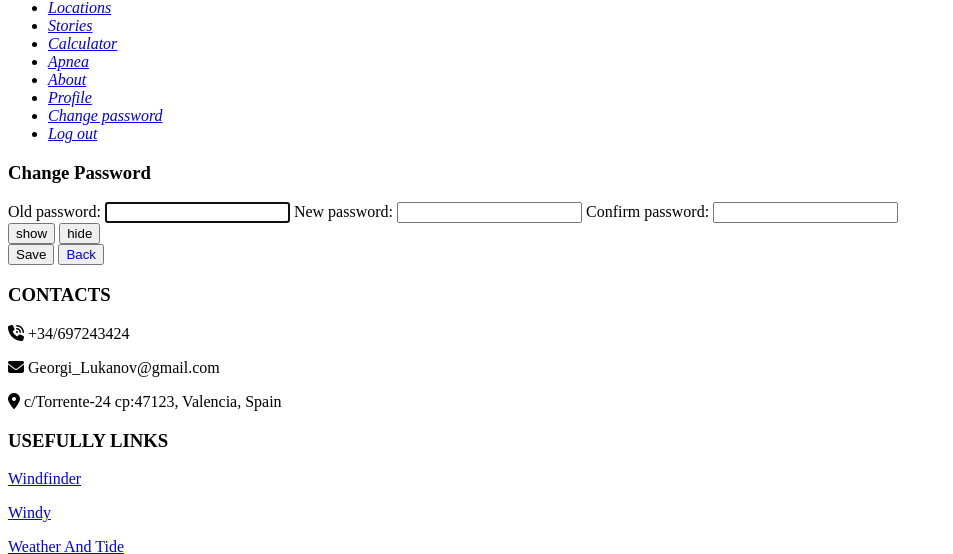
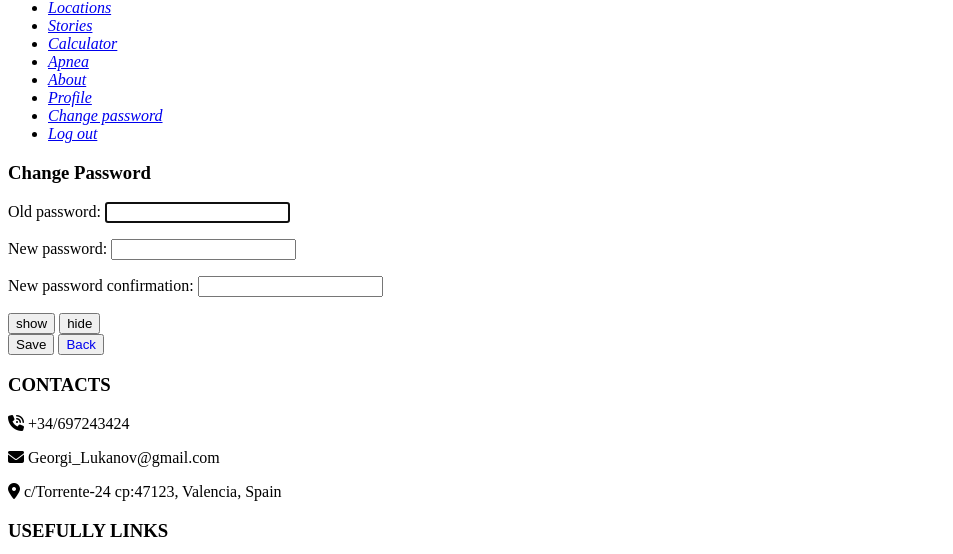
Before and after one commit to GeorgiLukanov87/spearfishing_app, a Django app: page /accounts/change-password/ in a window 1280 px wide. Shown: the part 401-955 px from the top of the page, without its empty margins (0-953 px from the left). Run offline with Django 4.2, Linux system fonts and the light colour scheme; a user stored in the database is signed in; data comes from the database, SQL or seed files in the repository; both versions use the stored data as it was after the commit; some libraries are stand-ins or nearby versions.

Commit message:
error msg show

```diff
--- a/spearfishing_app/accounts/forms.py
+++ b/spearfishing_app/accounts/forms.py
@@ -16,9 +16,6 @@ class UserCreateForm(auth_forms.UserCreationForm):
         super().__init__(*args, **kwargs)
         self.fields['password1'].widget.attrs['placeholder'] = 'Enter Password...'
         self.fields['password2'].widget.attrs['placeholder'] = 'Repeat Password...'
-
-        # self.fields['password1'].widget.attrs['id'] = 'pass1-toggle'
-        # self.fields['password2'].widget.attrs['id'] = 'pass2-toggle'
 
     class Meta:
         model = UserModel
--- a/spearfishing_app/accounts/views.py
+++ b/spearfishing_app/accounts/views.py
@@ -1,3 +1,4 @@
+from django.contrib.auth.forms import AuthenticationForm, PasswordChangeForm
 from django.core.paginator import Paginator
 from django.http import HttpResponseRedirect
 from django.contrib.auth import views as auth_views, get_user_model, login
@@ -12,6 +13,7 @@ UserModel = get_user_model()
 class SignInView(auth_views.LoginView):
     template_name = 'accounts/login-page.html'
     success_url = reverse_lazy('index')
+    form_class = AuthenticationForm
 
 
 class SingInView(generic.CreateView):
@@ -85,3 +87,4 @@ def to_github(request):
 class ChangePasswordCBV(auth_views.PasswordChangeView):
     template_name = 'accounts/change-password.html'
     success_url = reverse_lazy('index')
+    form_class = PasswordChangeForm
--- a/templates/accounts/change-password.html
+++ b/templates/accounts/change-password.html
@@ -4,16 +4,16 @@
     <form method="post" action="{% url 'change-password' %}">
         <h3>Change Password</h3>
         {% csrf_token %}
-
-        <label for="id_old_password">Old password:
-            {{ form.old_password|placeholder:"Old password..." }}
-        </label>
-        <label for="id_new_password1">New password:
-            {{ form.new_password1|placeholder:"New password..." }}
-        </label>
-        <label for="id_new_password2">Confirm password:
-            {{ form.new_password2|placeholder:"Confirm password..." }}
-        </label>
+        {{ form.as_p }}
+        {#        <label for="id_old_password">Old password:#}
+        {#            {{ form.old_password|placeholder:"Old password..." }}#}
+        {#        </label>#}
+        {#        <label for="id_new_password1">New password:#}
+        {#            {{ form.new_password1|placeholder:"New password..." }}#}
+        {#        </label>#}
+        {#        <label for="id_new_password2">Confirm password:#}
+        {#            {{ form.new_password2|placeholder:"Confirm password..." }}#}
+        {#        </label>#}
 
         <div id="toggleButtonForPasswordLoginPage">
 
--- a/templates/accounts/login-page.html
+++ b/templates/accounts/login-page.html
@@ -5,11 +5,7 @@
     <form action="{% url 'login' %}" method="post">
         <input type="hidden" name="next" value="{{ next }}">
 
-        <label for="name">Name</label>
-        {{ form.username|placeholder:'Add name...' }}
-
-        <label for="password">Password</label>
-        {{ form.password|placeholder:'Add password...' }}
+        {{ form.as_p }}
         <div id="toggleButtonForPasswordLoginPage">
 
             <button type="button" id="toggle-show" onclick="togglePass()">
```
Also changed, not shown: db.sqlite3, 1 other file.
